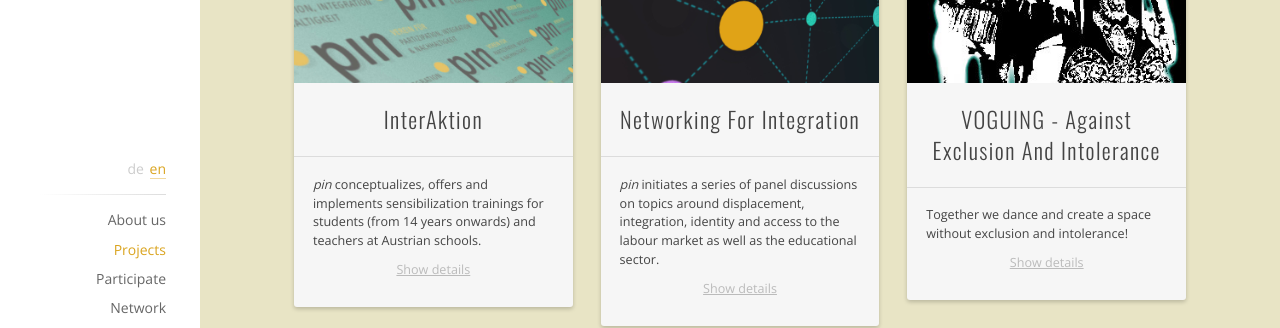
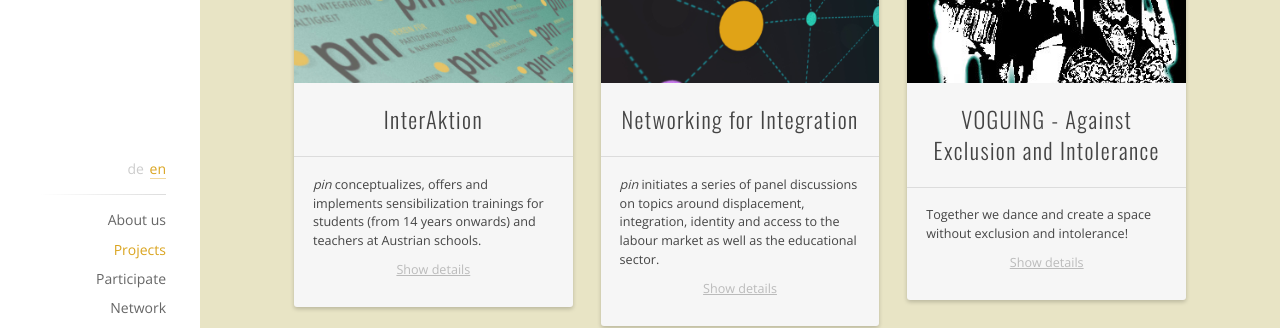
Before and after one commit to pinverein/anna-laura, a Jekyll site: the page built from en/index.html, in a window 1280 px wide and 900 px high, scrolled down 1763 px. Shown: the part 150-478 px from the top of the window. Built offline with Jekyll 4.4.1, drawn with Linux system fonts in a browser that asks for light colours.

Commit message:
Changed card titles to no text transform.

```diff
--- a/assets/css/2-modules/_cards.sass
+++ b/assets/css/2-modules/_cards.sass
@@ -114,7 +114,7 @@
     transition: all 0.2s ease-in-out
 
     .title--project
-      text-transform: capitalize
+      text-transform: none
 
     .project-sub-title
 
--- a/assets/css/main.css
+++ b/assets/css/main.css
@@ -537,7 +537,7 @@ a {
     -webkit-transition: all 0.2s ease-in-out;
             transition: all 0.2s ease-in-out; }
     .card .card-header .title--project {
-      text-transform: capitalize; }
+      text-transform: none; }
     .card .card-header .project-sub-title {
       text-align: center; }
   .card .card-copy {
```
